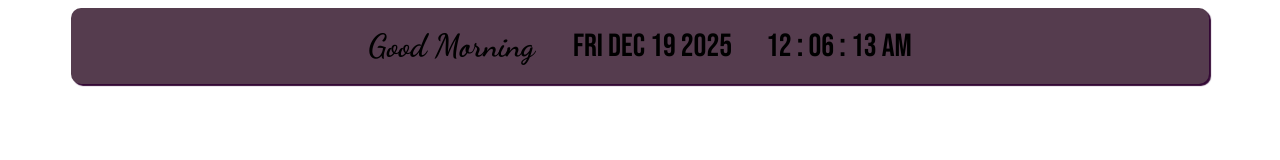
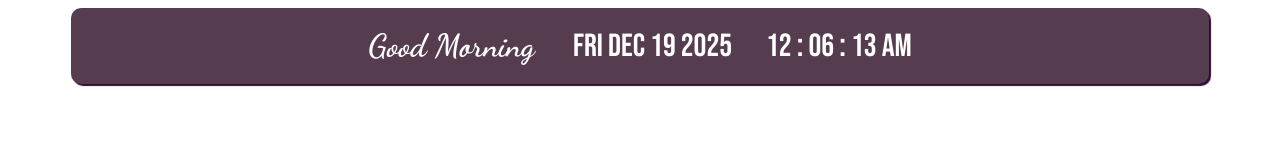
Before and after one commit to JenniferP2018/notiongreeting, a plain HTML site: page index.html in a window 1280 px wide. Drawn offline with Linux system fonts and the light colour scheme.

Commit message:
Update index.html

```diff
--- a/index.html
+++ b/index.html
@@ -13,12 +13,12 @@
         /*CSS RESETS*/
 
 body{
+    background-color: #fff;
     line-height: 1.6;
 
 }
 
 h1 {
-    font-color: #fff;
     margin-top: 0;
 }
 
@@ -27,7 +27,6 @@ h1 {
 
 .full-table {
     display: table;
-    background-color: none;
     height: 100%;
     width: 100%;
 }
@@ -43,6 +42,7 @@ h1 {
     border-radius: 10px;
     background: #553c4e;
     width: 85vw;
+    color: #fff;
     display: inline-block;
     box-shadow: 2px 2px 1px 0px #330835;
 }
@@ -134,7 +134,7 @@ if (hrs < 12)
         greet = 'Good Evening  ';
 // console.log(today.toLocaleTimeString());
 document.getElementById('greet').innerHTML = greet;
-    greet+= "Jenn";
+    greet+= "Jenn! ";
 document.getElementById('hour').innerHTML = hour;
 document.getElementById('min').innerHTML = minutes;
 document.getElementById('sec').innerHTML = seconds;
@@ -170,3 +170,5 @@ dateTime()
 
 </body>
 </html>
+</body>
+</html>
```
